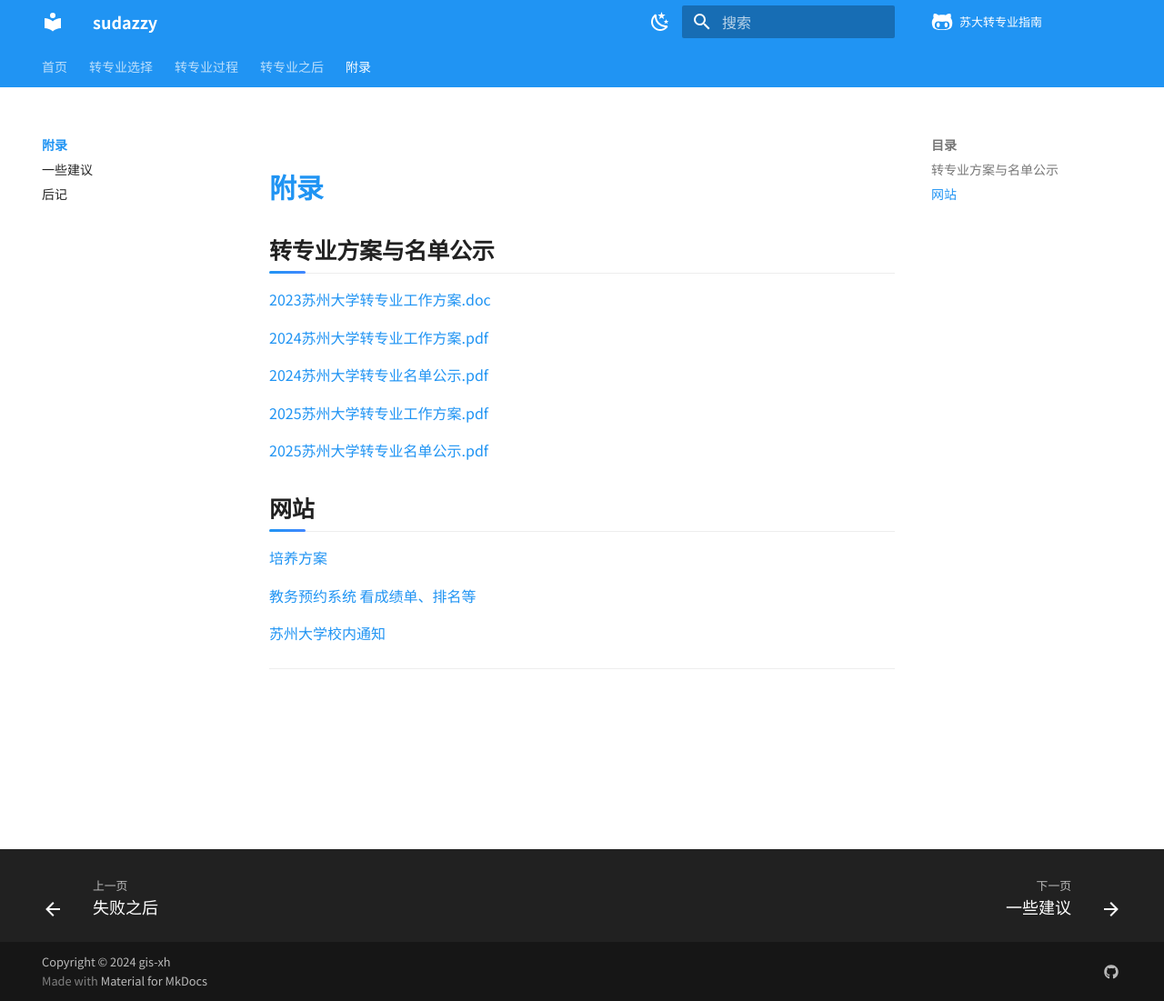
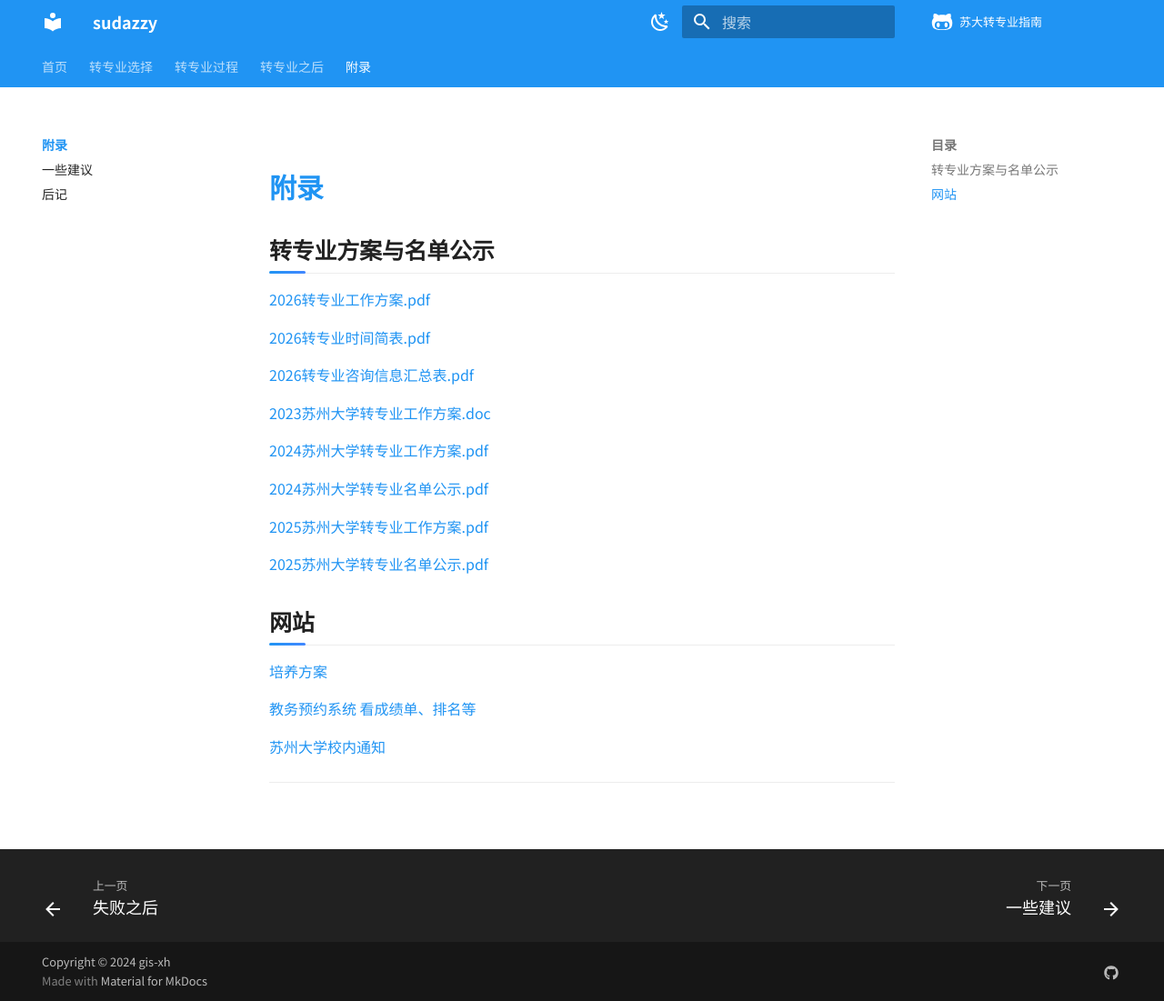
Before and after one commit to suda-major-change/sudazzy, an MkDocs documentation site: the page built from docs/附录/index.md, in a window 1280 px wide and 1101 px high. Shown: the whole window at 91% size. Built offline with MkDocs 1.6.1 and Material for MkDocs 9.7.7, drawn with Linux system fonts in a browser that asks for light colours; comment, search, counter and statistics services are not loaded.

Commit message:
2026更新

```diff
--- a/docs/附录/index.md
+++ b/docs/附录/index.md
@@ -1,6 +1,12 @@
 # 附录
 
 ## 转专业方案与名单公示
+
+ [2026转专业工作方案.pdf](2026转专业工作方案.pdf)
+
+ [2026转专业时间简表.pdf](2026转专业时间简表.pdf)
+
+ [2026转专业咨询信息汇总表.pdf](2026转专业咨询信息汇总表.pdf)
 
  [2023苏州大学转专业工作方案.doc](2023苏州大学转专业工作方案.doc)
 
```
Also changed, not shown: 3 other files.
